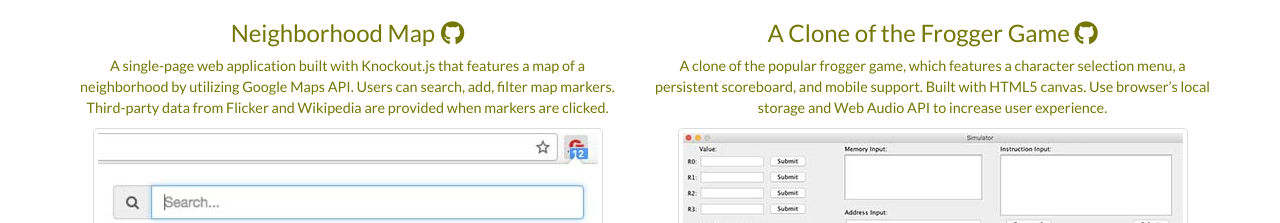
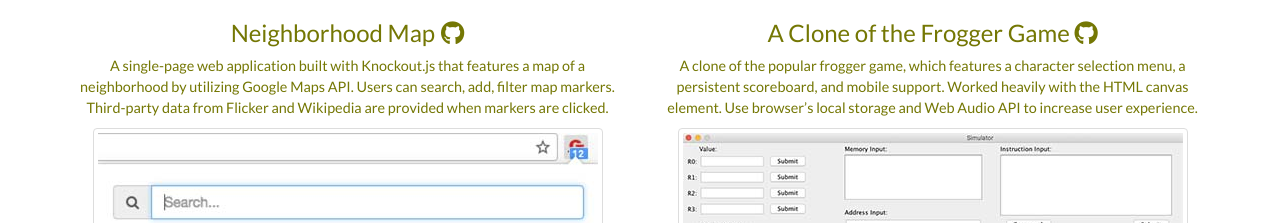
Before and after one commit to mengdage/mengdage.github.io, a website: page index.htm in a window 1280 px wide. Shown: the part 1476-1699 px from the top of the page. Drawn offline with nearby package versions, Linux system fonts and the light colour scheme.

Commit message:
update description

```diff
--- a/index.htm
+++ b/index.htm
@@ -117,7 +117,7 @@
         </h3>
         <p class="text-small">
           A clone of the popular frogger game, which features a character selection menu, a persistent scoreboard, and mobile support.
-          Built with HTML5 canvas. Use browser’s local storage and Web Audio API to increase user experience.
+          Worked heavily with the HTML canvas element. Use browser’s local storage and Web Audio API to increase user experience.
         </p>
       </div>
 
```
